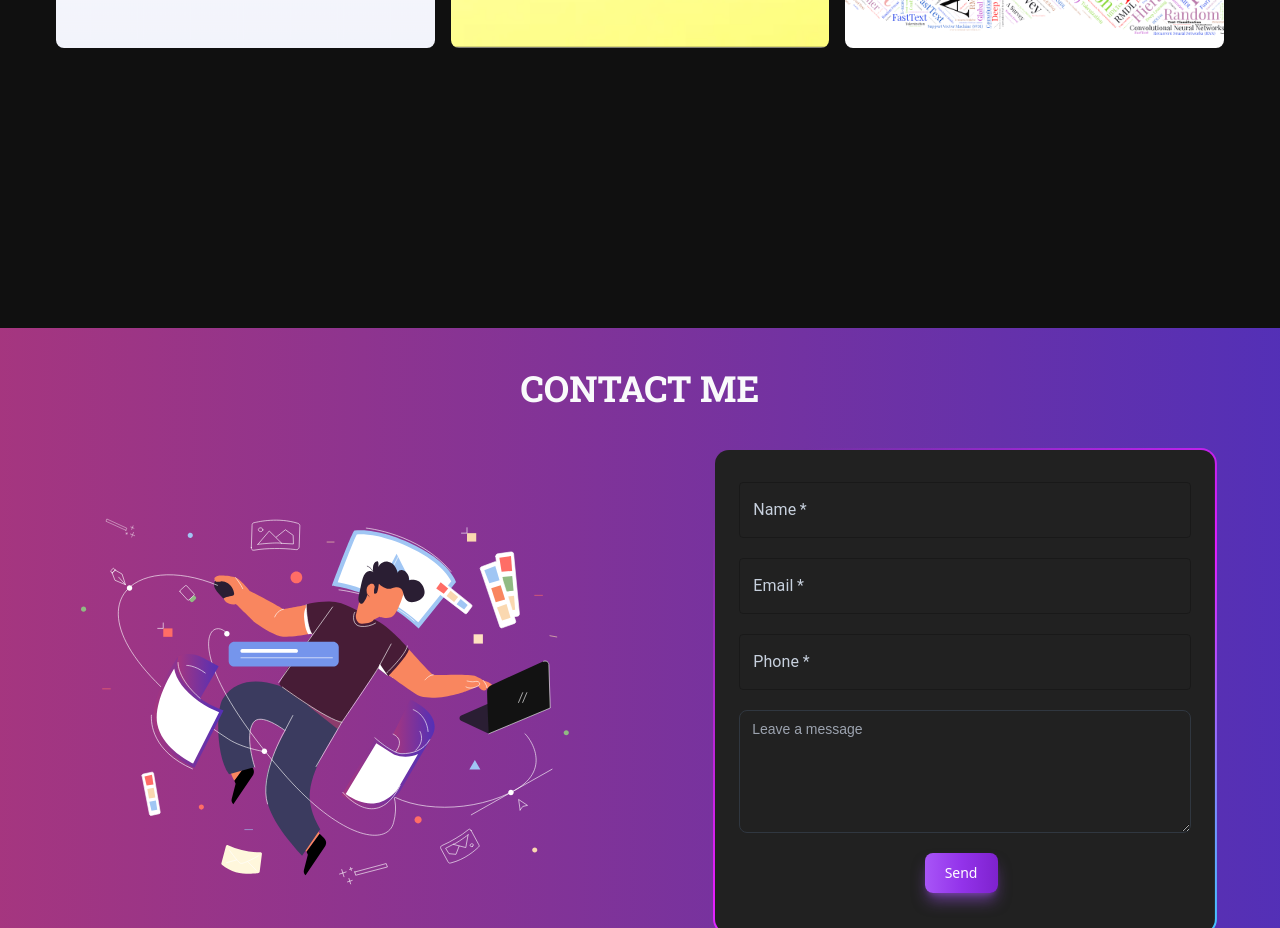
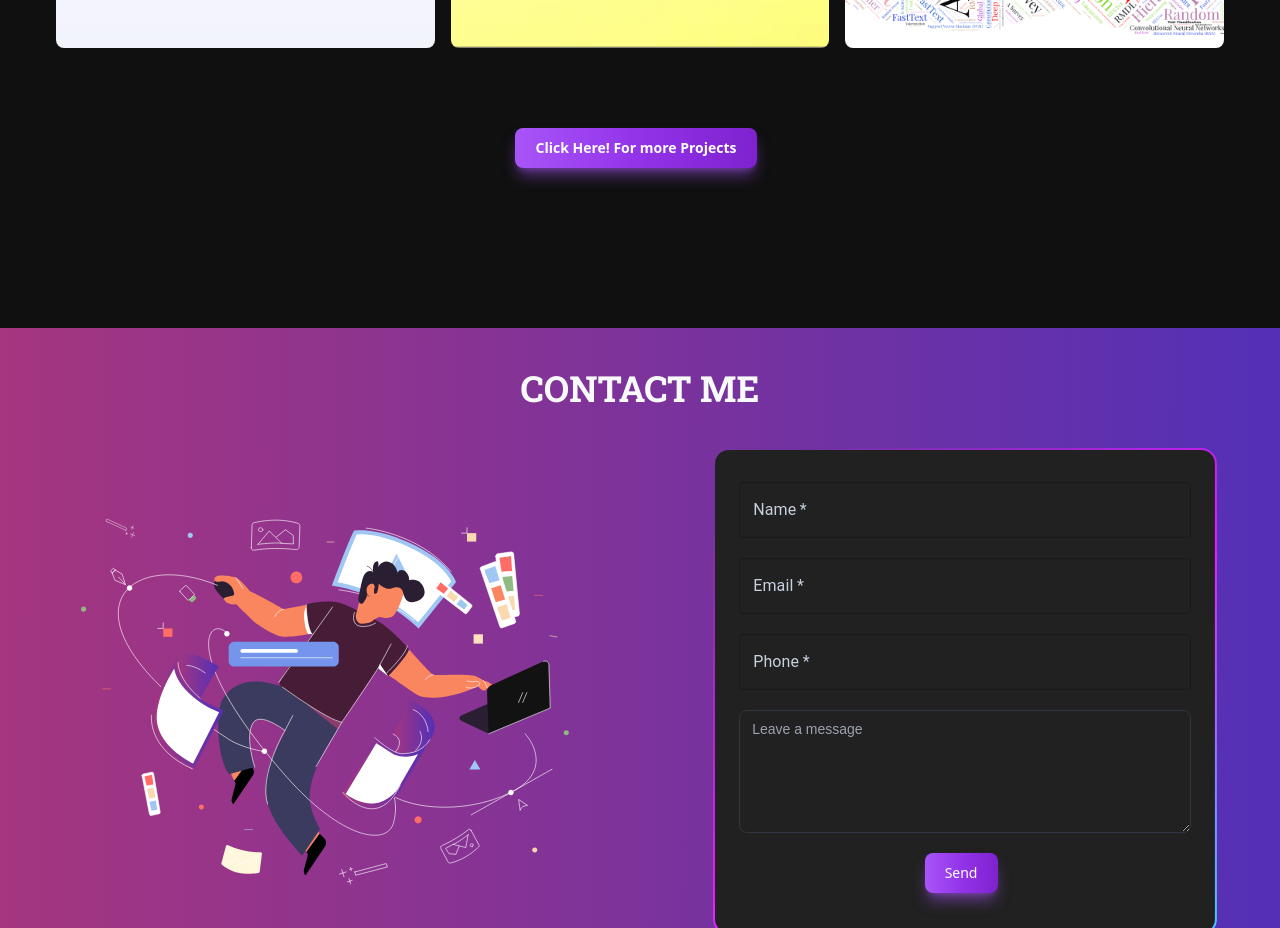
Before and after one commit to Jithesh598/Portfolio, a React (Vite) app: page / in a window 1280 px wide. Shown: the part 2460-3388 px from the top of the page. Built offline with nearby package versions, Linux system fonts and the light colour scheme.

Commit message:
Added Button in Projects Section

```diff
--- a/package.json
+++ b/package.json
@@ -11,7 +11,7 @@
     "predeploy": "npm run build",
     "deploy": "gh-pages -d dist"
   },
-  "homepage": "https://dommarajunikhil26.github.io/Portfolio",
+  "homepage": "https://Jithesh598.github.io/Portfolio",
   "dependencies": {
     "@emailjs/browser": "^4.3.3",
     "@emotion/react": "^11.11.4",
@@ -28,6 +28,7 @@
     "react-intersection-observer": "^9.8.1",
     "react-lazy-load-image-component": "^1.6.0",
     "react-on-screen": "^2.1.1",
+    "react-router-dom": "^6.23.0",
     "react-scroll": "^1.9.0",
     "react-tabs": "^6.0.2",
     "react-toastify": "^10.0.4",
--- a/src/components/Projects/index.jsx
+++ b/src/components/Projects/index.jsx
@@ -7,6 +7,9 @@
     const { ref, inView } = useInView({
         triggerOnce: true,
     });
+    const openTableau = () => {
+        window.open('https://public.tableau.com/app/profile/jithesh.kota/vizzes', '_blank');
+    }
     return (
         <div id="projects" className="bg-[#101010] min-h-screen p-10">
             <div ref={ref}>
@@ -21,6 +24,15 @@
             <Zoom triggerOnce>
                 <ProjectComponent />
             </Zoom>
+            <div className="flex justify-center">
+                <button
+                    type="button"
+                    className="text-white bg-gradient-to-r from-purple-500 via-purple-600 to-purple-700 hover:bg-gradient-to-br focus:ring-4 focus:outline-none focus:ring-purple-300 dark:focus:ring-purple-800 shadow-lg shadow-purple-500/50 dark:shadow-lg dark:shadow-purple-800/80 font-semibold rounded-lg text-sm px-5 py-2.5 text-center me-2 mb-2"
+                    onClick={openTableau}
+                >
+                    Click Here! For more Projects
+                </button>
+            </div>
         </div>
     )
 }
--- a/src/components/Skills/skillList.jsx
+++ b/src/components/Skills/skillList.jsx
@@ -16,14 +16,10 @@
 import tableau from '/Resources/Logo/skills/tableau.svg';
 import mongodb from '/Resources/Logo/skills/mongodb.svg';
 import mysql from '/Resources/Logo/skills/mysql.svg';
-
 import postgresql from '/Resources/Logo/skills/postgresql.svg';
 import python from '/Resources/Logo/skills/python.svg';
-
 import firebase from '/Resources/Logo/skills/firebase.svg';
-
 import hadoop from '/Resources/Logo/skills/hadoop.svg';
-
 
 
 const skillsList = [
```
Also changed, not shown: 1 other file (tests, documents, lock files or other folders).
